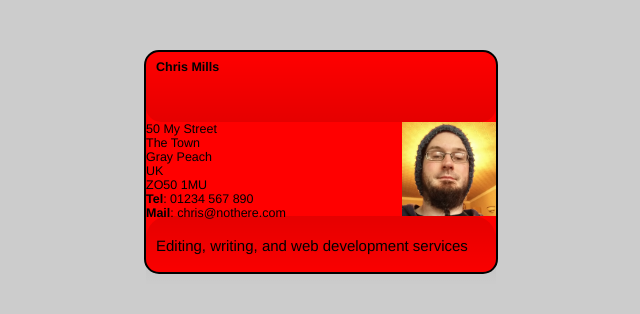
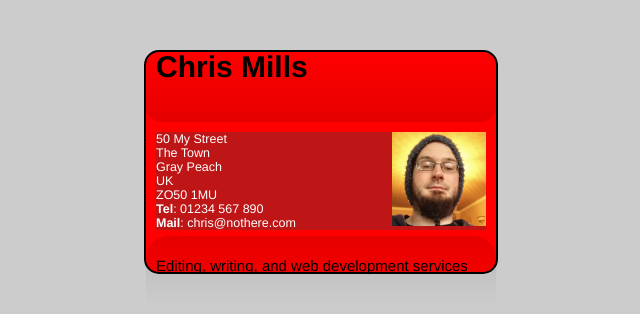
Before and after one commit to mutemijoshua/business-card-assessment, a plain HTML site: page index.html in a window 1280 px wide. Shown: the whole page, without its empty margins (319-959 px from the left). Drawn offline with Linux system fonts and the light colour scheme.

Commit message:
initial commit of style.css

```diff
--- a/style.css
+++ b/style.css
@@ -8,6 +8,7 @@ body {
     font-family: 'Helvetica neue', Arial, 'sans serif';
     font-size: 10px;
     background-color: #ccc;
+
   }
 
   /* Selectors to be matched up with rulesets */
@@ -27,10 +28,16 @@ body {
     background-color:red;
     border: 0.2em solid black;
     border-radius: 1.5em;
+
+
   }
   img {
     max-width: 50%;
     height: auto;
+    color: rgb(128, 0, 0);
+
+
+
 
   }
 
@@ -42,6 +49,8 @@ body {
     padding: 10px;
     line-height: 10px;
 
+
+
   }
 
   .card header{
@@ -52,25 +61,42 @@ body {
   padding: 10px;
   line-height: 10px;
 
+
   }
 
   .card article img{
     max-height: 100%;
     float: right;
+
+
+
+
+
   }
 
   .h2,.p{
     margin: 0%;
   }
   .h2{
-    font-size: 1.25em;
+    font-size: 30px;
+    position: absolute;
+
   }
   .article{
     height: 7.5em;
     font-size: 1.25em;
+    color: white;
+    padding: 10px;
+
   }
 
   .footer{
     font-size: 15px;
-    line-height: 20em;
+    line-height: 30px;
+
   }
+ .p{
+  /*color: rgb(128, 0, 0);*/
+  background: rgb(190, 22, 22);
+  filter: alpha(opacity=60);
+ }
```
